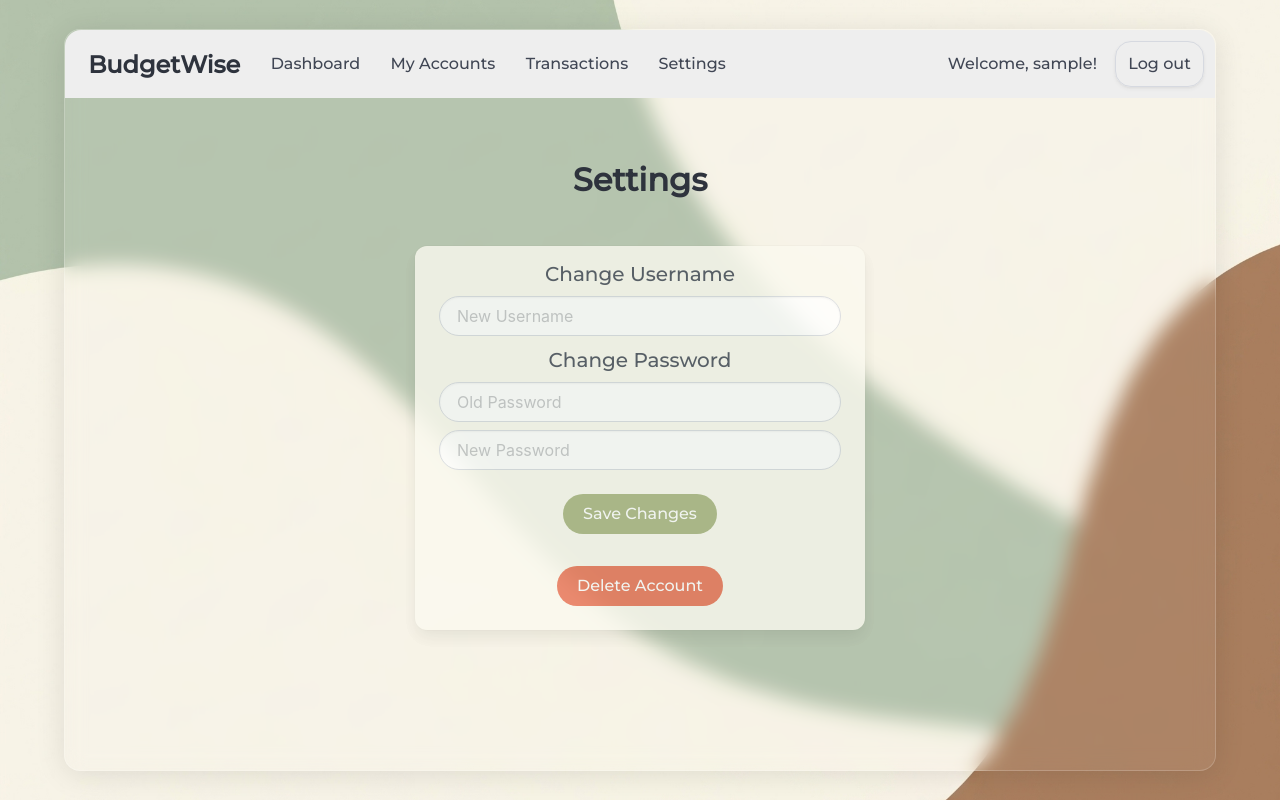
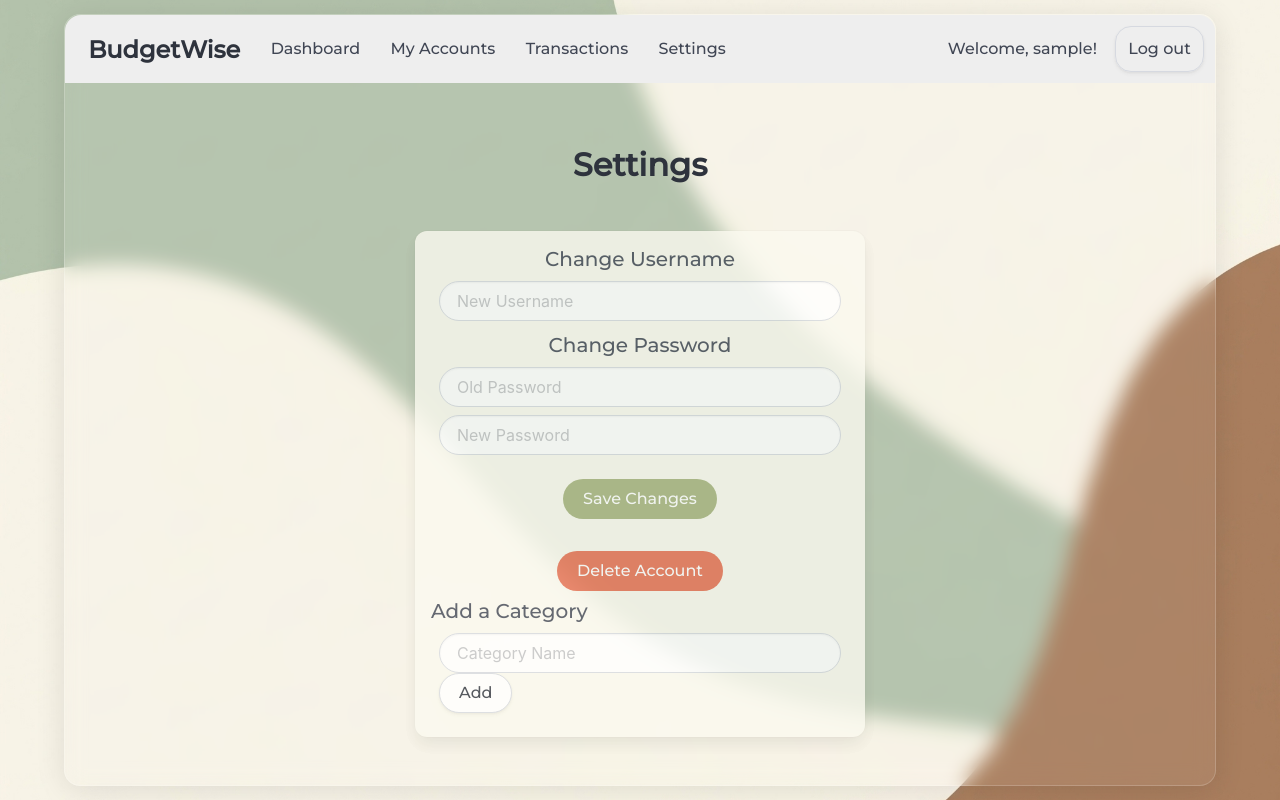
Before and after one commit to bugrick-dev/BudgetWise, a Flask app: page /settings in a window 1280 px wide. Run offline with Flask 2, Linux system fonts and the light colour scheme; the visitor is signed in with stand-in values (Sample User, id 1).

Commit message:
fixed missing categories problem

```diff
--- a/app.py
+++ b/app.py
@@ -3,6 +3,8 @@ from flask_session import Session
 from werkzeug.security import generate_password_hash, check_password_hash
 from flask_sqlalchemy import SQLAlchemy
 from datetime import datetime
+import click
+from flask.cli import with_appcontext
 
 from helpers import login_required, usd
 
@@ -67,6 +69,40 @@ def after_request(response):
     response.headers["Expires"] = 0
     response.headers["Pragma"] = "no-cache"
     return response
+
+#Initializing categories
+def add_default_categories():
+    """Checks for and adds default categories to the database."""
+    # Define your default categories here
+    default_categories = ['Groceries', 'Food', 'Rent', 'Transportation', 'Entertainment', 'Lifestyle', 'Luxury']
+
+    print("Checking for default categories...")
+    for category_name in default_categories:
+        # Check if the category already exists to avoid duplicates
+        exists = Category.query.filter_by(name=category_name).first()
+        if not exists:
+            # If it doesn't exist, create and add it
+            new_category = Category(name=category_name)       #pyright: ignore
+            db.session.add(new_category)
+            print(f"Added category: '{category_name}'")
+        else:
+            print(f"Category '{category_name}' already exists.")
+
+    db.session.commit()
+    print("Default category check complete.")
+
+@click.command(name='init-db')
+@with_appcontext
+def init_db_command():
+    """Clear existing data and create new tables and default categories."""
+
+    db.drop_all()
+    db.create_all()
+
+    add_default_categories() # Add the default categories
+    click.echo('Initialized the database with default categories.')
+
+app.cli.add_command(init_db_command)
 
 #Index Route
 @app.route("/")
@@ -352,10 +388,8 @@ def delete_account(account_id):
     return redirect(url_for("accounts"))
 
 
-# Function to initialize the database
-def init_db():
-    db.create_all()
-    return
+
+
 
 if __name__ == "__main__":
     app.run(debug=False)
--- a/templates/settings.html
+++ b/templates/settings.html
@@ -38,7 +38,16 @@
             </div>
         </div>
     </form>
+        <form method="post" action="/add_category">
+            <div class="field" style="text-align: left;">
+                <label class="subtitle">Add a Category</label>
+                <div class="control is-grouped is-grouped-vcentered">
+                    <input class="input is-rounded" type="text" autocomplete="off" placeholder="Category Name">
+                    <button class="button is-rounded" type="submit">Add</button>
+                </div>
 
+            </div>
+        </form>
 </div>
 <div id="delete-modal" class="modal" style="border-radius: 1rem;">
 <div class="modal-background"></div>
```
